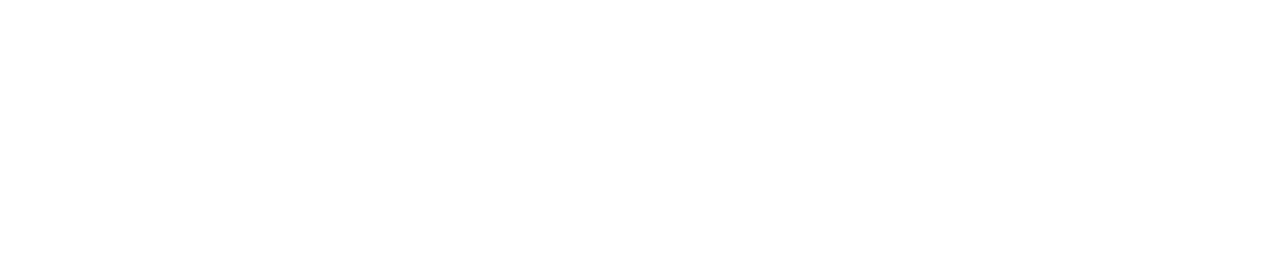
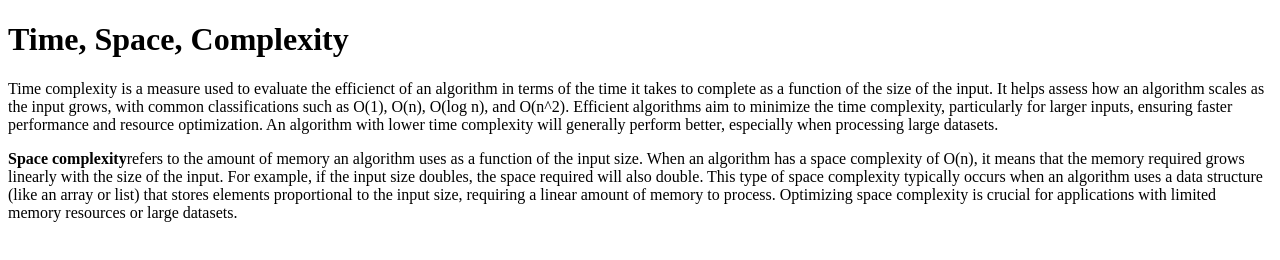
Before and after one commit to acciojob/time-and-space-complexity-coder-T03, a website: page main.html in a window 1280 px wide. Drawn offline with Linux system fonts and the light colour scheme.

Commit message:
created a submission

```diff
--- a/main.html
+++ b/main.html
@@ -8,7 +8,7 @@
 
 <body>
 	<!-- the entire body must be written by student -->
-    <script type="text/javascript" src="./script.js">
+    <script type="text/javascript" src="./script.js"></script>
 		<h1>Time, Space, Complexity</h1>
      <p>Time complexity is a measure used to evaluate the efficienct of an algorithm in terms of the time it takes to complete as a function of the size of the input. It helps assess how an algorithm scales as the input grows, with common classifications such as O(1), O(n), O(log n), and O(n^2). Efficient algorithms aim to minimize the time complexity, particularly for larger inputs, ensuring faster performance and resource optimization. An algorithm with lower time complexity will generally perform better, especially when processing large datasets.</p>
 
@@ -16,7 +16,7 @@
         <b>Space complexity</b>refers to the amount of memory an algorithm uses as a function of the input size. When an algorithm has a space complexity of O(n), it means that the memory required grows linearly with the size of the input. For example, if the input size doubles, the space required will also double. This type of space complexity typically occurs when an algorithm uses a data structure (like an array or list) that stores elements proportional to the input size, requiring a linear amount of memory to process. Optimizing space complexity is crucial for applications with limited memory resources or large datasets.
      </p>
 
-</script>
+
 
 </body>
 
```
